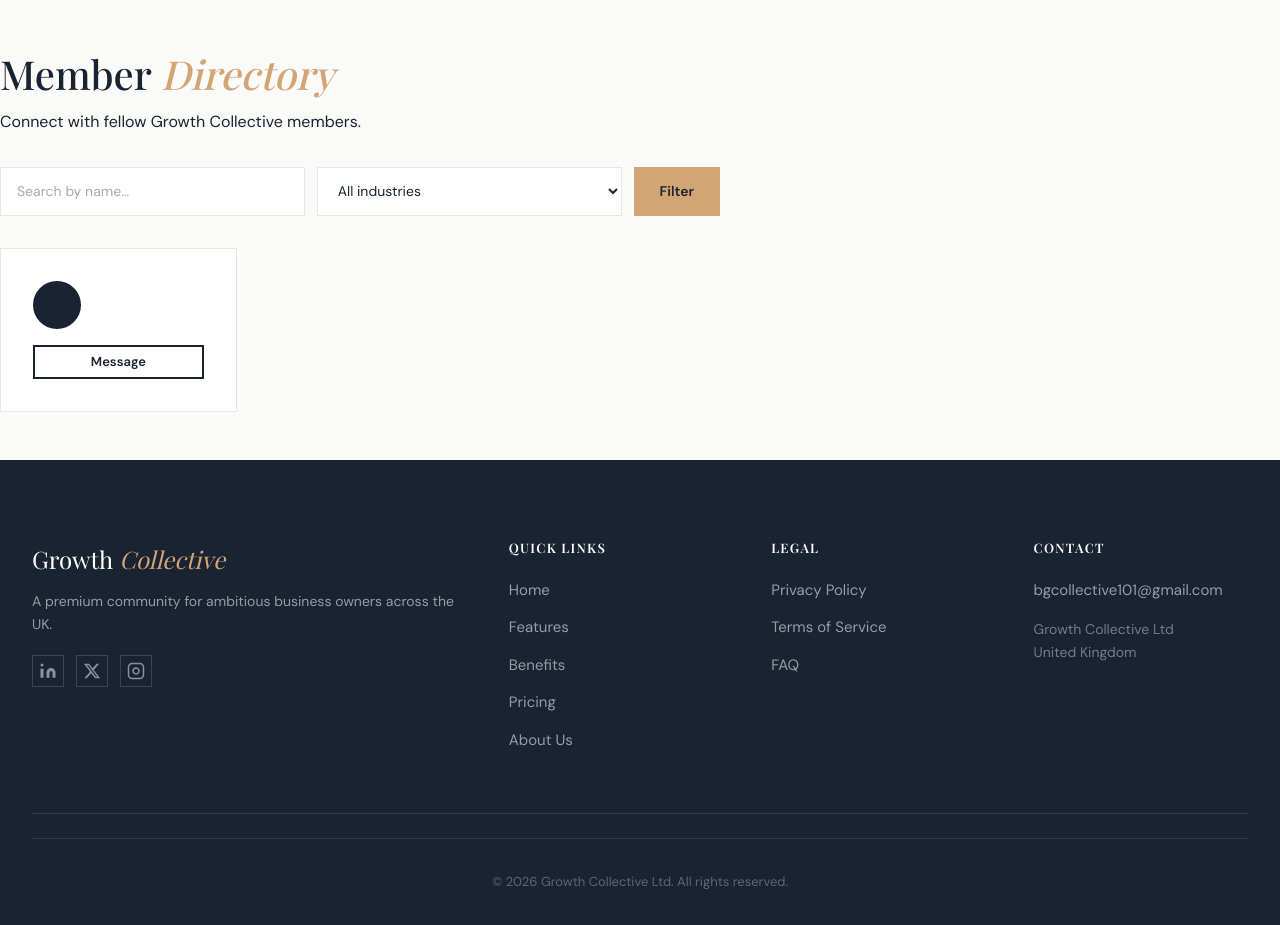
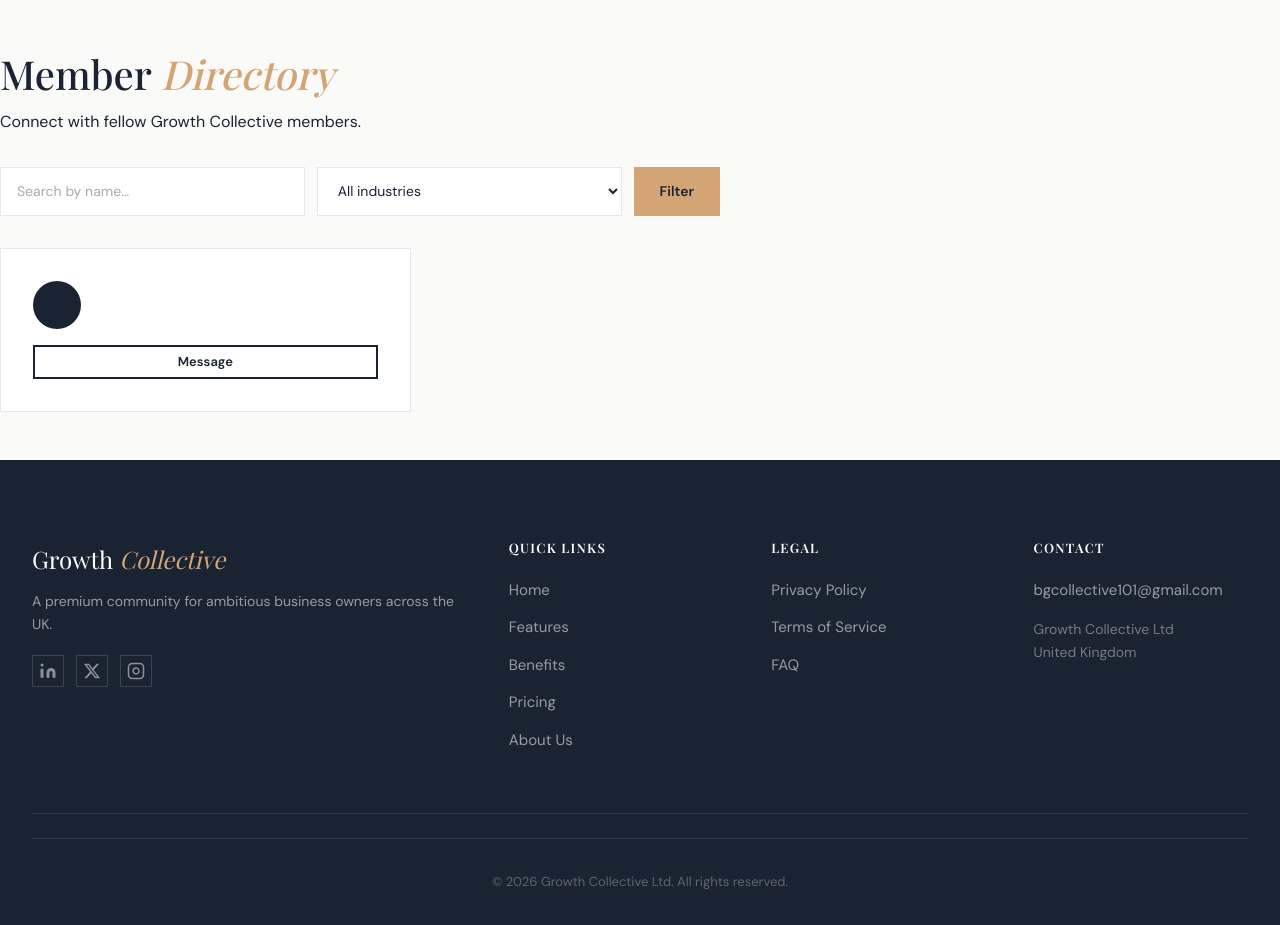
Before and after one commit to tedwards999/tgc-app, a Django app: template growth_collective/templates/accounts/member_directory.html in a window 1280 px wide. Run offline with Django 5.2, Linux system fonts and the light colour scheme; tables that the repository leaves empty hold one stand-in row (values such as "Sample post"); the template is opened without the code that fills it: values that come from a table or form of the project are taken from there, most other values are stand-ins (such as "Sample title", 1, 10 or a date in 2020); some libraries are stand-ins or nearby versions; some web fonts are replaced.

Commit message:
Revert article-grid to 3 fixed columns, add min-width: 0 and overflow: hidden
Co-Authored-By: Claude Sonnet 4.6 <noreply@anthropic.com>

```diff
--- a/growth_collective/static/css/components.css
+++ b/growth_collective/static/css/components.css
@@ -602,8 +602,8 @@
 .code-block { display: block; font-family: monospace; font-size: 1.5rem; font-weight: 700; color: var(--navy); letter-spacing: 0.1em; margin-top: var(--space-3); }
 
 /* Articles */
-.article-grid { display: grid; grid-template-columns: repeat(auto-fill, minmax(14rem, 1fr)); gap: var(--space-6); }
-.article-grid > * { min-width: 0; }
+.article-grid { display: grid; grid-template-columns: repeat(3, 1fr); gap: var(--space-6); }
+.article-grid > * { min-width: 0; overflow: hidden; }
 .article-card { display: flex; flex-direction: column; background: var(--white); border: 1px solid var(--gray-light); border-radius: 8px; overflow: hidden; text-decoration: none; color: inherit; transition: var(--transition); }
 .article-card:hover { border-color: var(--gold); box-shadow: 0 4px 16px rgba(0,0,0,0.08); transform: translateY(-2px); }
 .article-card__image { aspect-ratio: 16/9; overflow: hidden; }
@@ -698,7 +698,7 @@
   .landing-nav__mobile { flex-direction: column; gap: var(--space-4); padding: var(--space-6) var(--space-4); background: var(--navy); border-top: 1px solid rgba(255,255,255,0.08); }
   .landing-nav__mobile a { color: rgba(255,255,255,0.8); text-decoration: none; font-size: 1rem; }
   .landing-nav__mobile a:hover { color: var(--white); }
-  .article-grid { grid-template-columns: repeat(auto-fill, minmax(14rem, 1fr)); }
+  .article-grid { grid-template-columns: 1fr; }
   .lp-hero__headline { font-size: 2.25rem; }
   .lp-stats__grid { grid-template-columns: 1fr; }
   .lp-stats__item + .lp-stats__item { border-left: none; border-top: 1px solid var(--gray-light); }
```
